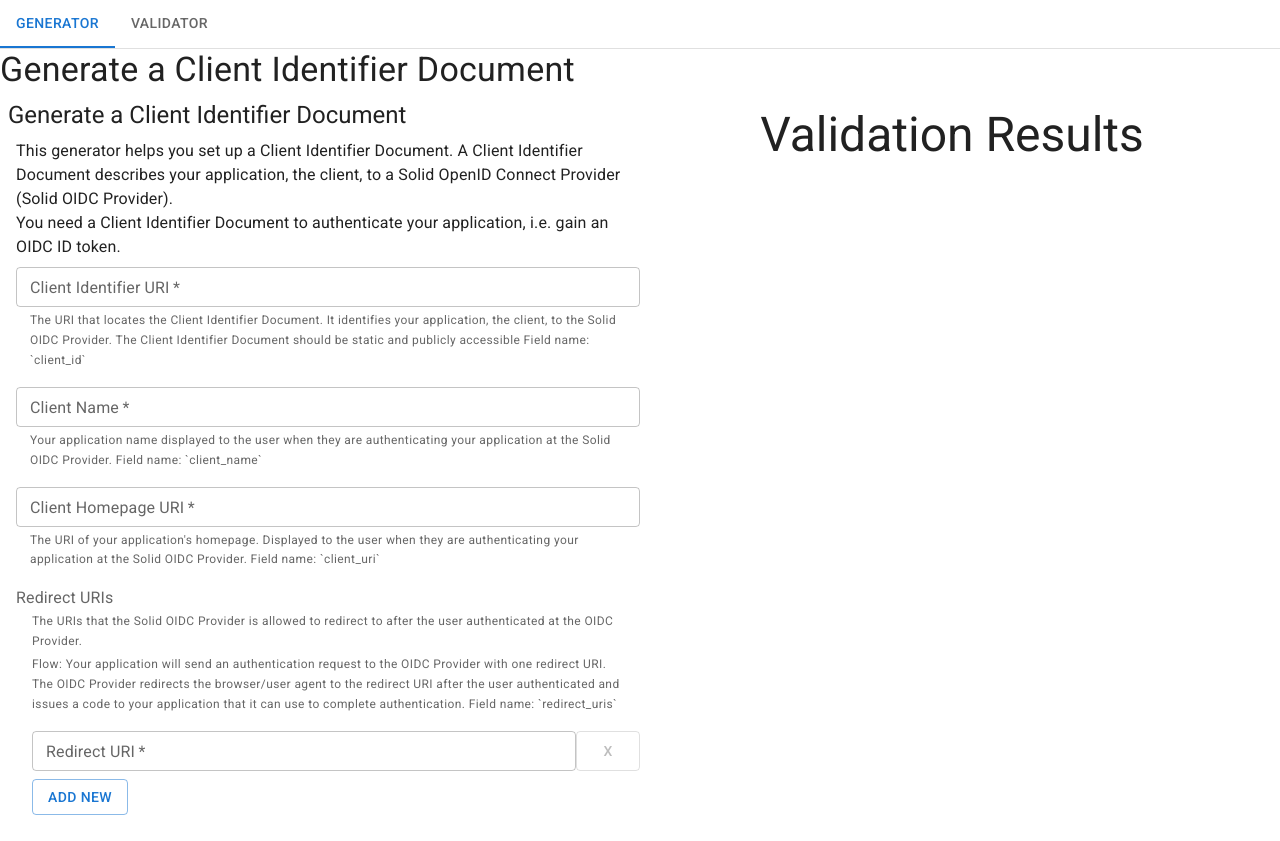
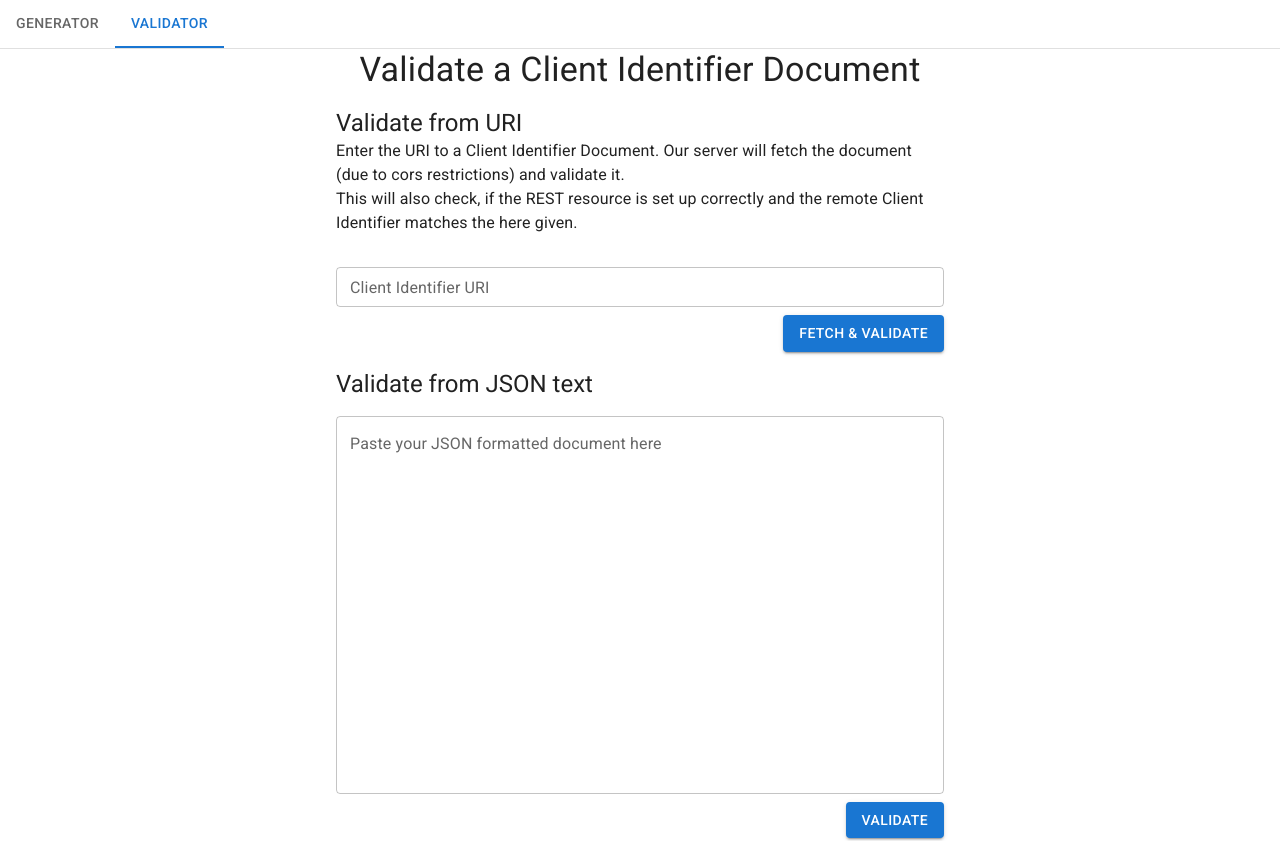
Before and after one commit to inrupt/client-identifier-helper, a React (Vite) app: page /validator in a window 1280 px wide. Shown: the top 841 px of the page. Built offline with nearby package versions, Linux system fonts and the light colour scheme.

Commit message:
feat: add router to switch between validate / generate tab

```diff
--- a/package.json
+++ b/package.json
@@ -22,7 +22,8 @@
     "@vercel/node": "^2.5.14",
     "formik": "^2.2.9",
     "react": "^18.2.0",
-    "react-dom": "^18.2.0"
+    "react-dom": "^18.2.0",
+    "react-router-dom": "^6.3.0"
   },
   "devDependencies": {
     "@inrupt/eslint-config-lib": "^1.1.0",
--- a/src/App.tsx
+++ b/src/App.tsx
@@ -19,34 +19,56 @@
 // SOFTWARE OR THE USE OR OTHER DEALINGS IN THE SOFTWARE.
 //
 
-import { useState } from "react";
 import { ThemeProvider } from "@mui/material/styles";
 import { Box, CssBaseline, Tab, Tabs } from "@mui/material";
+import {
+  Route,
+  Link,
+  BrowserRouter,
+  Routes,
+  Navigate,
+  useLocation,
+} from "react-router-dom";
+import { useState } from "react";
 import theme from "./theme";
 import ClientIdentifierGenerator from "./pages/generate";
 import ClientIdentifierValidator from "./pages/validate";
 
+function TabsComponent() {
+  const currentTab = useLocation().pathname;
+  return (
+    <Box sx={{ borderBottom: 1, borderColor: "divider" }}>
+      <Tabs value={currentTab}>
+        <Tab
+          to="/generator"
+          value="/generator"
+          label="Generator"
+          component={Link}
+        />
+        <Tab
+          to="/validator"
+          value="/validator"
+          label="Validator"
+          component={Link}
+        />
+      </Tabs>
+    </Box>
+  );
+}
+
 function App() {
-  const [currentTab, setCurrentTab] = useState("tab-generator");
   return (
     <ThemeProvider theme={theme}>
       <CssBaseline />
-      <Box sx={{ borderBottom: 1, borderColor: "divider" }}>
-        <Tabs
-          value={currentTab}
-          onChange={(e, value) => setCurrentTab(value)}
-          aria-label="basic tabs example"
-        >
-          <Tab label="Generator" value="tab-generator" />
-          <Tab label="Validator" value="tab-validator" />
-        </Tabs>
-      </Box>
-      <div role="tabpanel" hidden={currentTab !== "tab-generator"}>
-        <ClientIdentifierGenerator />
-      </div>
-      <div role="tabpanel" hidden={currentTab !== "tab-validator"}>
-        <ClientIdentifierValidator />
-      </div>
+      <BrowserRouter>
+        <TabsComponent />
+
+        <Routes>
+          <Route path="*" element={<Navigate replace to="/generator" />} />
+          <Route path="/generator" element={<ClientIdentifierGenerator />} />
+          <Route path="/validator" element={<ClientIdentifierValidator />} />
+        </Routes>
+      </BrowserRouter>
     </ThemeProvider>
   );
 }
--- a/src/pages/generate.tsx
+++ b/src/pages/generate.tsx
@@ -39,11 +39,8 @@ import {
 import type { FieldArrayRenderProps } from "formik";
 import { FieldArray, Form, Formik } from "formik";
 import ExpandMoreIcon from "@mui/icons-material/ExpandMore";
-import ValidationResults from "../components/validationResults";
+import { useNavigate } from "react-router-dom";
 import generateClientIdDocument from "../lib/generateDocument";
-import { localRules } from "../lib/validationRules";
-import validateLocalDocument from "../lib/validateLocalDocument";
-import { ValidationResult } from "../lib/types";
 
 function RedirectUrisComponent(props: FieldArrayRenderProps | void) {
   if (!props) {
@@ -57,14 +54,14 @@ function RedirectUrisComponent(props: FieldArrayRenderProps | void) {
           // index={key} taken from https://formik.org/docs/examples/field-arrays
           // this seems fine in this context
           // eslint-disable-next-line react/no-array-index-key
-          <Grid container item key={index}>
-            <Grid container item xs>
+          <Grid container item key={index} spacing={1}>
+            <Grid item sx={{ flexGrow: 1 }}>
               <TextField
                 label="Redirect URI"
                 name={`redirectUris.${index}`}
                 value={redirectUri}
                 onChange={form.handleChange}
-                type="url"
+                inputProps={{ inputMode: "url" }}
                 variant="outlined"
                 required
                 fullWidth
@@ -78,7 +75,7 @@ function RedirectUrisComponent(props: FieldArrayRenderProps | void) {
                 onClick={() => remove(index)}
                 color="secondary"
                 variant="outlined"
-                style={{ height: "100%" }}
+                sx={{ height: 40, width: 40 }}
                 disabled={form.values.redirectUris.length === 1}
               >
                 x
@@ -87,7 +84,7 @@ function RedirectUrisComponent(props: FieldArrayRenderProps | void) {
           </Grid>
         );
       })}
-      <Grid item>
+      <Grid container item marginLeft={2}>
         <Button type="button" variant="outlined" onClick={() => push("")}>
           Add new
         </Button>
@@ -113,9 +110,6 @@ type FormParameters = {
 
 export default function ClientIdentifierGenerator() {
   const [documentJson, setDocumentJson] = useState("");
-  const [validationResults, setValidationResults] = useState(
-    [] as ValidationResult[]
-  );
   const [expandedPanel, setExpandedPanel] = useState(
     undefined as string | undefined
   );
@@ -141,9 +135,7 @@ export default function ClientIdentifierGenerator() {
       compact: false,
     });
     setDocumentJson(clientIdDocument);
-
-    const results = await validateLocalDocument(clientIdDocument, localRules);
-    setValidationResults(results);
+    window.scrollTo({ top: 10000, behavior: "smooth" });
   };
 
   const onReset = () => {
@@ -152,31 +144,67 @@ export default function ClientIdentifierGenerator() {
 
   const onPanelChange =
     (panel: string) => (e: React.SyntheticEvent, newExpanded: boolean) => {
-      setExpandedPanel(newExpanded ? panel : false);
+      setExpandedPanel(newExpanded ? panel : undefined);
+    };
+
+  const navigate = useNavigate();
+  const onValidateButtonClick = () => {
+    navigate(`/validator?document=${encodeURI(documentJson)}`);
   };
 
   return (
-    <>
+    <Grid
+      container
+      item
+      maxWidth="50em"
+      direction="column"
+      marginLeft="auto"
+      marginRight="auto"
+    >
+      <Grid container item>
+        <Grid container item justifyContent="center">
+          <Grid item>
             <Typography variant="h4">
               Generate a Client Identifier Document
             </Typography>
-      <Grid container padding={2} direction="row">
-        <Grid container item direction="column" md={6} spacing={1}>
-          <Typography variant="h5">
-            Generate a Client Identifier Document
-          </Typography>
+          </Grid>
+        </Grid>
+        <Grid container item padding={2} spacing={1} marginLeft={2}>
           <Grid item>
             <Typography variant="body1">
               This generator helps you set up a Client Identifier Document. A
               Client Identifier Document describes your application, the client,
               to a Solid OpenID Connect Provider (Solid OIDC Provider).
             </Typography>
+          </Grid>
+          <Grid item>
             <Typography variant="body1">
-              You need a Client Identifier Document to authenticate your
-              application, i.e. gain an OIDC ID token.
+              Do you want your users to login to their solid pods? Then you need
+              a Client Identifier Document! The user&apos;s OIDC Authentication
+              Provider will check your Client Identifier Document, let the user
+              authenticate, and hand your application an OIDC ID token.
             </Typography>
           </Grid>
           <Grid item>
+            <Typography variant="body1">
+              With the token, your application can request resources from the
+              user&apos;s pod.
+            </Typography>
+          </Grid>
+        </Grid>
+        <Grid
+          container
+          paddingLeft={2}
+          paddingRight={2}
+          direction="column"
+          spacing={1}
+        >
+          <Grid item>
+            <Typography variant="h5">
+              Your app&apos;s (client&apos;s) information
+            </Typography>
+          </Grid>
+          <Grid container item>
             <Formik
               onSubmit={onSubmit}
               onReset={onReset}
@@ -184,7 +212,13 @@ export default function ClientIdentifierGenerator() {
             >
               {(form) => (
                 <Form>
-                  <Grid container item direction="column" spacing={2}>
+                  <Grid
+                    container
+                    item
+                    direction="column"
+                    spacing={2}
+                    padding={1}
+                  >
                     <Grid container item>
                       <TextField
                         name="clientId"
@@ -195,11 +229,11 @@ export default function ClientIdentifierGenerator() {
                         fullWidth
                         size="small"
                         label="Client Identifier URI"
-                        helperText="The URI that locates the
-                          Client Identifier Document. It identifies your
+                        helperText="The URI where your
+                          Client Identifier Document is located. It identifies your
                           application, the client, to the Solid OIDC Provider.
-                          The Client Identifier Document should be static and
-                          publicly accessible
+                          The Client Identifier Document should be a static resource
+                          and publicly accessible.
                           Field name: `client_id`"
                       />
                     </Grid>
@@ -220,7 +254,6 @@ export default function ClientIdentifierGenerator() {
                     </Grid>
                     <Grid container item>
                       <TextField
-                        type="url"
                         name="clientUri"
                         required
                         value={form.values.clientUri}
@@ -255,13 +288,13 @@ export default function ClientIdentifierGenerator() {
                       </Grid>
                     </Grid>
 
-                    <Grid item container marginLeft={2} paddingRight={2}>
+                    <Grid item container>
                       <FieldArray
                         name="redirectUris"
                         component={RedirectUrisComponent}
                       />
                     </Grid>
-                    <Grid item>
+                    <Grid container item>
                       <FormControlLabel
                         label="Support usage of refresh tokens / offline access"
                         control={
@@ -293,6 +326,7 @@ export default function ClientIdentifierGenerator() {
                           More fields
                         </AccordionSummary>
                         <AccordionDetails>
+                          <Grid container spacing={2}>
                             <Grid container item>
                               <TextField
                                 name="logoUri"
@@ -307,6 +341,7 @@ export default function ClientIdentifierGenerator() {
                                   the user is logging in. Field name: `logo_uri`"
                               />
                             </Grid>
+                            <Grid container item>
                               <TextField
                                 name="policyUri"
                                 inputProps={{ inputMode: "url" }}
@@ -320,6 +355,8 @@ export default function ClientIdentifierGenerator() {
                                 OIDC Provider while the user is logging in.
                                 Field name: `policy_uri`"
                               />
+                            </Grid>
+                            <Grid container item>
                               <TextField
                                 name="tosUri"
                                 inputProps={{ inputMode: "url" }}
@@ -333,6 +370,8 @@ export default function ClientIdentifierGenerator() {
                                 OIDC Provider while the user is logging in.
                                 Field name: `tos_uri`"
                               />
+                            </Grid>
+                            <Grid container item>
                               <TextField
                                 name="contact"
                                 inputProps={{ inputMode: "url" }}
@@ -345,6 +384,8 @@ export default function ClientIdentifierGenerator() {
                                 application owners/developers.
                                 Field name: `contacts`"
                               />
+                            </Grid>
+                          </Grid>
                         </AccordionDetails>
                       </Accordion>
                     </Grid>
@@ -354,9 +395,10 @@ export default function ClientIdentifierGenerator() {
                         onChange={onPanelChange("panelTechnicalFields")}
                       >
                         <AccordionSummary expandIcon={<ExpandMoreIcon />}>
-                          More technical fields
+                          Optional Technical Fields
                         </AccordionSummary>
                         <AccordionDetails>
+                          <Grid container item spacing={2}>
                             <Grid item>
                               <InputLabel
                                 variant="standard"
@@ -376,7 +418,17 @@ export default function ClientIdentifierGenerator() {
                                   Native Application
                                 </MenuItem>
                               </Select>
+                              <Grid item marginLeft={2} paddingRight={2}>
+                                <FormHelperText>
+                                  Usually, you will develop a Web Application.
+                                  With a Client Identifier Document for a native
+                                  application, your redirect urls will go to
+                                  local host or use a non-http protocol. Field
+                                  name: `application_type`
+                                </FormHelperText>
                               </Grid>
+                            </Grid>
+                            <Grid item>
                               <TextField
                                 type="number"
                                 inputProps={{
@@ -389,10 +441,14 @@ export default function ClientIdentifierGenerator() {
                                 fullWidth
                                 size="small"
                                 label="Default maximum age"
-                            helperText="TODO: description"
+                                helperText="The number of seconds after which the
+                              user must be actively re-authenticated.
+                              Field name: `default_max_age`"
                               />
+                            </Grid>
+                            <Grid item>
                               <FormControlLabel
-                            label="Require Auth Time?"
+                                label="Request a time of authentication claim"
                                 control={
                                   <Checkbox
                                     name="requireAuthTime"
@@ -401,7 +457,17 @@ export default function ClientIdentifierGenerator() {
                                     onChange={form.handleChange}
                                   />
                                 }
-                          />{" "}
+                              />
+                              <Grid item marginLeft={2} paddingRight={2}>
+                                <FormHelperText>
+                                  Requests that the ID Token will contain a
+                                  record (claim) with its time of creation, i.e.
+                                  the authentication time. Field name:
+                                  `require_auth_time`
+                                </FormHelperText>
+                              </Grid>
+                            </Grid>
+                          </Grid>
                         </AccordionDetails>
                       </Accordion>
                     </Grid>
@@ -432,6 +498,7 @@ export default function ClientIdentifierGenerator() {
           </Grid>
 
           <Grid
+            display={documentJson ? undefined : "none"}
             marginTop={2}
             container
             item
@@ -459,23 +526,20 @@ export default function ClientIdentifierGenerator() {
                 minRows={15}
               />
             </Grid>
-          </Grid>
-        </Grid>
-        <Grid container item direction="column" md={6}>
-          <Grid
-            container
-            item
-            justifyContent="center"
-            alignContent="start"
-            xs={12}
+            <Grid item container justifyContent="flex-end">
+              <Grid item>
+                <Button
+                  color="primary"
+                  variant="contained"
+                  onClick={onValidateButtonClick}
                 >
-            <Grid item>
-              <Typography variant="h3">Validation Results</Typography>
-            </Grid>
-            <ValidationResults results={validationResults} />
+                  Validate Document
+                </Button>
               </Grid>
             </Grid>
           </Grid>
-    </>
+        </Grid>
+      </Grid>
+    </Grid>
   );
 }
--- a/src/pages/validate.tsx
+++ b/src/pages/validate.tsx
@@ -29,9 +29,19 @@ import validateLocalDocument from "../lib/validateLocalDocument";
 import { ValidationResult } from "../lib/types";
 
 function ClientIdentifierValidator() {
-  const [documentJson, setDocumentJson] = useState("");
-  const [clientIdentifierUri, setClientIdentifierUri] = useState("");
-  const [isFetchingAndValidating, setIsFetchingAndValidating] = useState(false);
+  // get the document from search parameter, if supplied
+  const searchParamsDocument = new URLSearchParams(window.location.search).get(
+    "document"
+  );
+  const searchParamsDocumentIri = new URLSearchParams(
+    window.location.search
+  ).get("documentIri");
+
+  const [documentJson, setDocumentJson] = useState(searchParamsDocument || "");
+  const [clientIdentifierUri, setClientIdentifierUri] = useState(
+    searchParamsDocumentIri || ""
+  );
+  const [isValidatingRemotely, setIsFetchingAndValidating] = useState(false);
   const [validationResults, setValidationResults] = useState(
     [] as ValidationResult[]
   );
@@ -48,16 +58,45 @@ function ClientIdentifierValidator() {
     setIsFetchingAndValidating(false);
   };
 
+  if (documentJson) {
+    onValidateBtnClick()
+      .then(() => {})
+      .catch(() => {});
+  } else if (clientIdentifierUri) {
+    fetchAndValidate()
+      .then(() => {})
+      .catch(() => {});
+  }
+
   return (
-    <>
-      <Typography variant="h3">
+    <Grid
+      container
+      item
+      marginLeft="auto"
+      marginRight="auto"
+      justifyContent="center"
+    >
+      <Grid container item maxWidth="50em" md={6}>
+        <Grid container item justifyContent="center">
+          <Grid item>
+            <Typography variant="h4">
               Validate a Client Identifier Document
             </Typography>
-      <Grid container padding={2}>
-        <Grid container item direction="column" md={6}>
+          </Grid>
+        </Grid>
+        <Grid container item padding={2}>
+          <Grid container item direction="column">
             <Grid item>
-            <Typography variant="h4">Validate from URI</Typography>
+              <Typography variant="h5">Validate from URI</Typography>
             </Grid>
+            <Typography variant="body1">
+              Enter the URI to a Client Identifier Document. Our server will
+              fetch the document (due to cors restrictions) and validate it.
+            </Typography>
+            <Typography variant="body1">
+              This will also check, if the REST resource is set up correctly and
+              the remote Client Identifier matches the here given.
+            </Typography>
             <Grid
               marginTop={2}
               container
@@ -73,6 +112,7 @@ function ClientIdentifierValidator() {
                     label="Client Identifier URI"
                     value={clientIdentifierUri}
                     onChange={(e) => setClientIdentifierUri(e.target.value)}
+                    size="small"
                     fullWidth
                   />
                 </Grid>
@@ -88,7 +128,7 @@ function ClientIdentifierValidator() {
                       color="primary"
                       onClick={() => fetchAndValidate()}
                       variant="contained"
-                    loading={isFetchingAndValidating}
+                      loading={isValidatingRemotely}
                     >
                       Fetch & Validate
                     </LoadingButton>
@@ -96,7 +136,7 @@ function ClientIdentifierValidator() {
                 </Grid>
               </Grid>
               <Grid item>
-              <Typography variant="h4">Validate from JSON text</Typography>
+                <Typography variant="h5">Validate from JSON text</Typography>
               </Grid>
 
               <Grid item container justifyContent="flex-end" spacing={1}>
@@ -123,7 +163,7 @@ function ClientIdentifierValidator() {
                       color="primary"
                       variant="contained"
                       onClick={() => onValidateBtnClick()}
-                    disabled={isFetchingAndValidating}
+                      disabled={isValidatingRemotely}
                     >
                       Validate
                     </Button>
@@ -132,16 +172,25 @@ function ClientIdentifierValidator() {
               </Grid>
             </Grid>
           </Grid>
-        <Grid container item justifyContent="start" direction="column" md={6}>
+        </Grid>
+      </Grid>
+      <Grid
+        display={validationResults.length ? undefined : "none"}
+        container
+        item
+        maxWidth="50em"
+        md={6}
+        justifyContent="start"
+        direction="column"
+      >
         <Grid container item alignContent="center" justifyContent="center">
-            <Typography variant="h3">Validation Results</Typography>
+          <Typography variant="h4">Validation Results</Typography>
         </Grid>
         <Grid item>
           <ValidationResults results={validationResults} />
         </Grid>
       </Grid>
     </Grid>
-    </>
   );
 }
 
```
Also changed, not shown: src/theme.ts (+9 -0 lines), 1 other file (tests, documents, lock files or other folders). Lines whose indentation alone changed are shown as unchanged.
